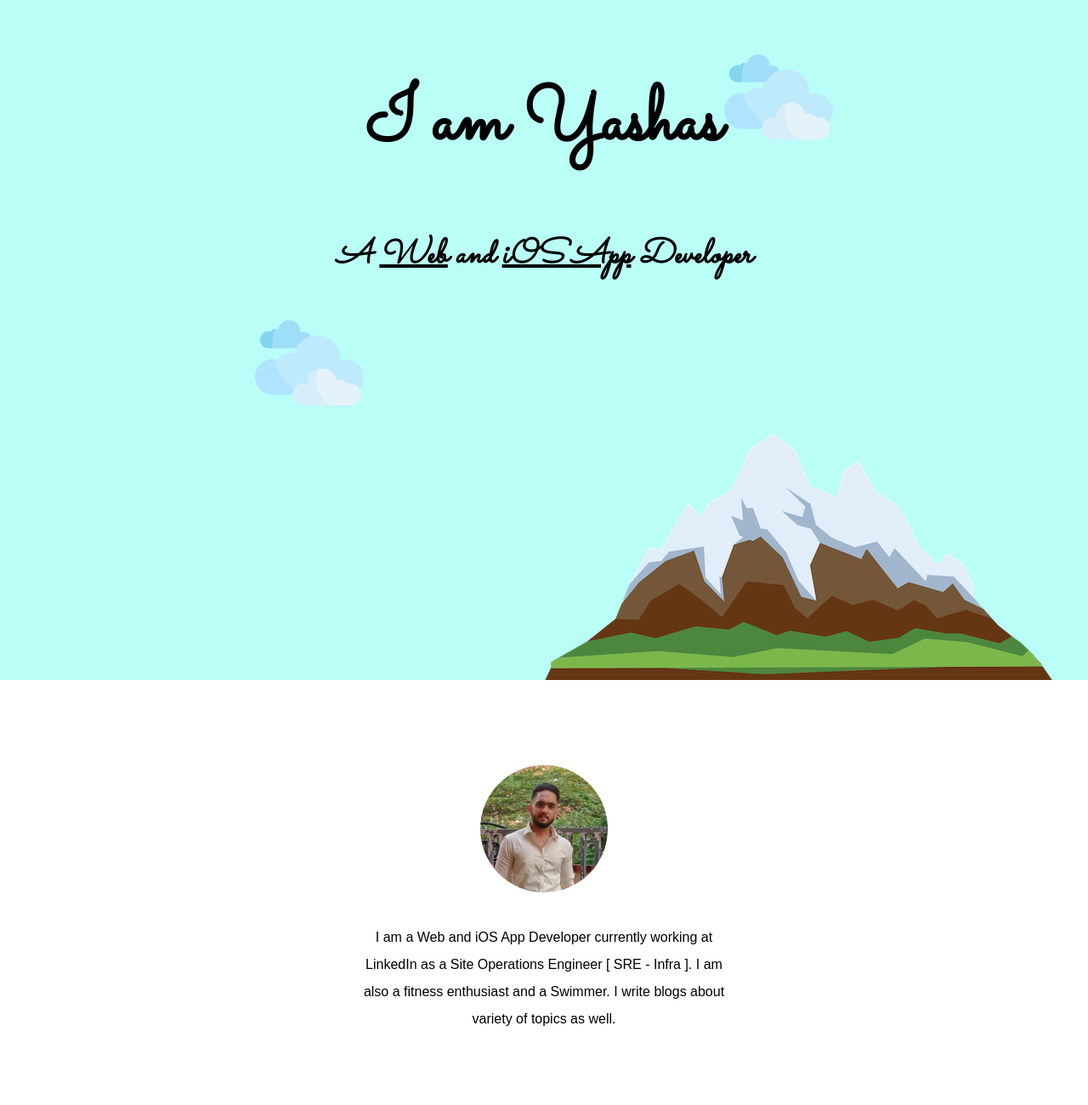
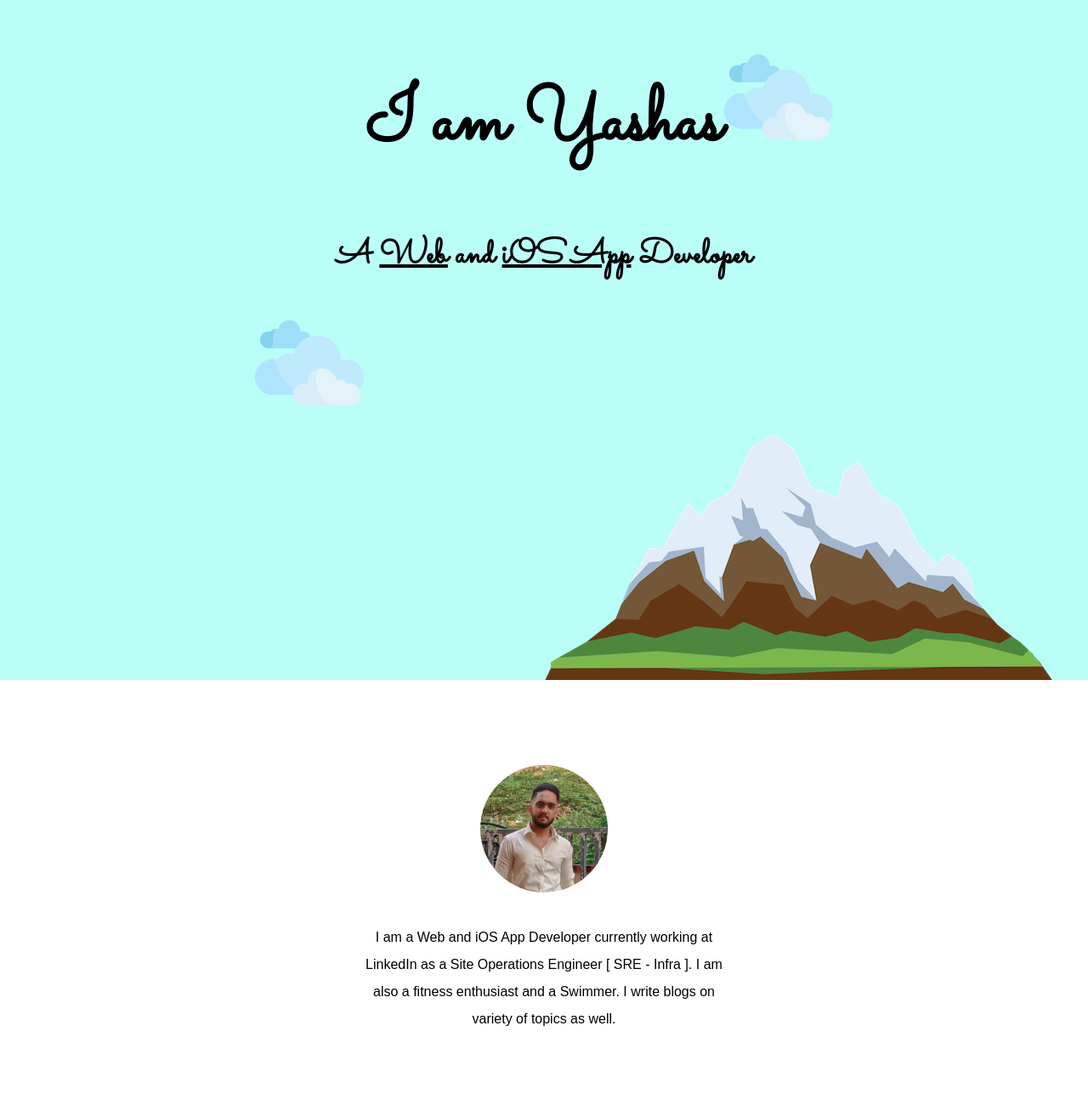
Before and after one commit to Yashas08/yashas.github.io, a plain HTML site: page index.html in a window 1280 px wide. Shown: the top 1300 px of the page at 85% size. Drawn offline with Linux system fonts and the light colour scheme.

Commit message:
Publishing Text changes on Index.html

```diff
--- a/index.html
+++ b/index.html
@@ -15,7 +15,7 @@
   <div class="top-container">
     <img class="top-cloud" src="images/cloud.png" alt="cloud-img">
     <h1> I am Yashas</h1>
-    <h2><em>A <span class="text-highlight">Web</span> and <span class="text-highlight">iOS App</span> Developer</em></h2>
+    <h2>A <span class="text-highlight">Web</span> and <span class="text-highlight">iOS App</span> Developer</h2>
     <img class="bottom-cloud" src="images/cloud.png" alt="cloud-img">
     <img src="images/mountain.png" style="position: absolute; bottom: 0px;" alt="mountain-img">
   </div>
@@ -24,7 +24,7 @@
     <div class="profile">
       <img style="border-radius: 50%;max-width: 150px;" src="images/yashas_ar.jpg" alt="yashas-img">
       <h2></h2>
-      <p class="intro">I am a Web and iOS App Developer currently working at LinkedIn as a Site Operations Engineer [ SRE - Infra ]. I am also a fitness enthusiast and a Swimmer. I write blogs about variety of topics as well.</p>
+      <p class="intro">I am a Web and iOS App Developer currently working at LinkedIn as a Site Operations Engineer [ SRE - Infra ]. I am also a fitness enthusiast and a Swimmer. I write blogs on variety of topics as well.</p>
     </div>
     <hr class="dotted-hr"/>
     <div class="skills">
```
